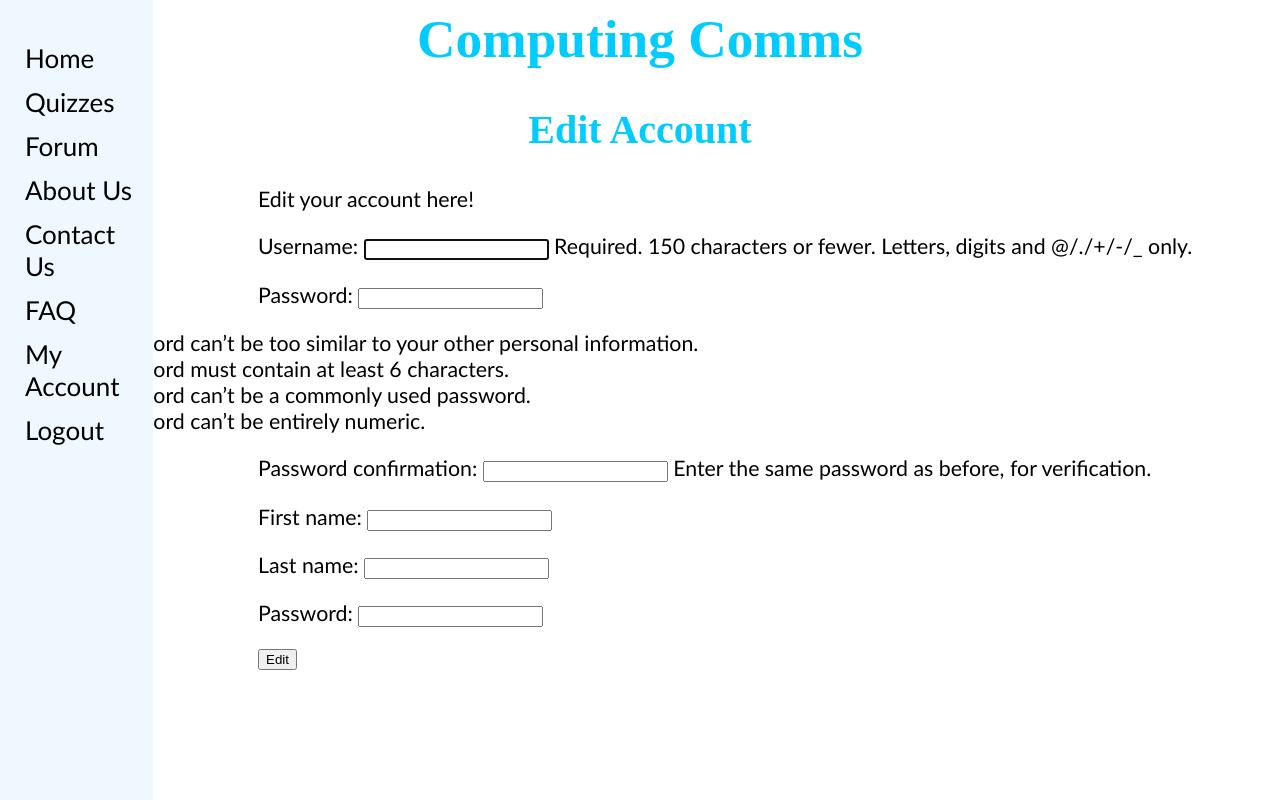
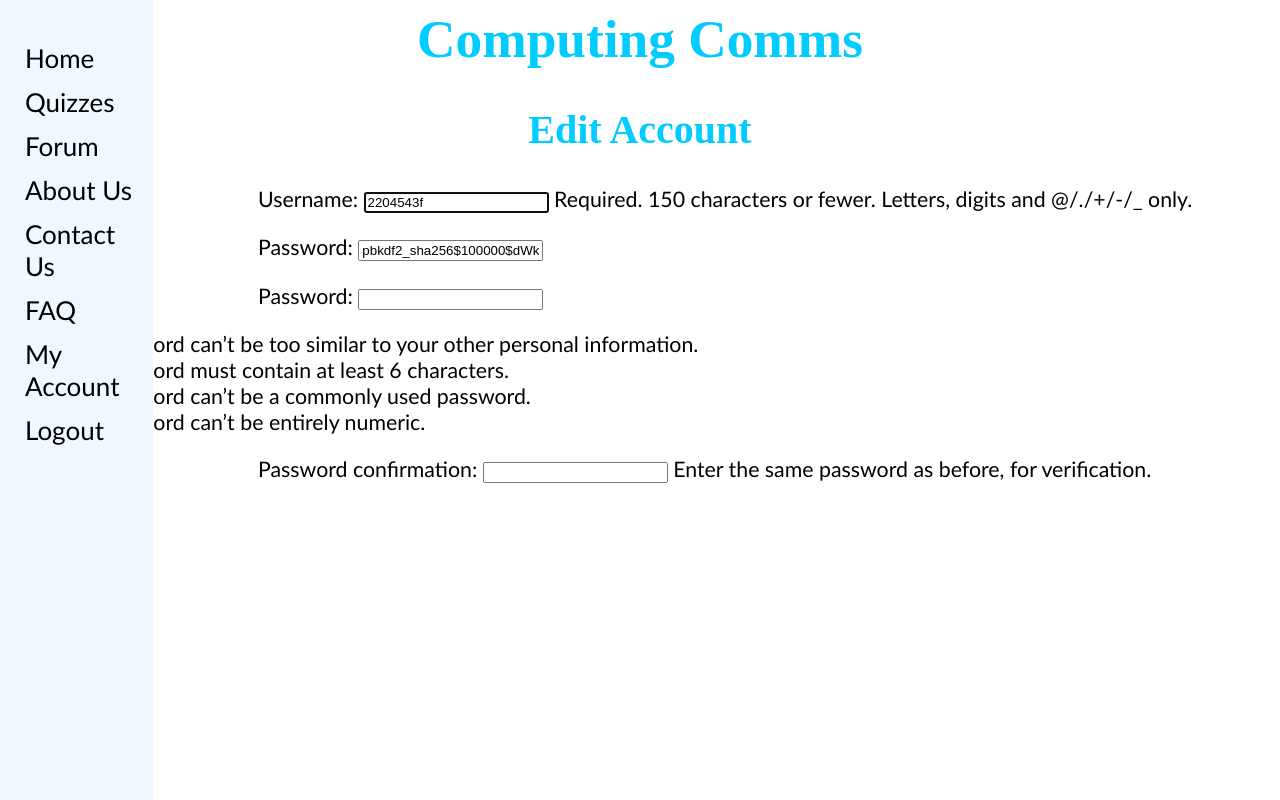
Before and after one commit to amygillies/computing_comms_project, a Django app: page /computingcomms/edit_account/ in a window 1280 px wide. Run offline with Django 3.2, Linux system fonts and the light colour scheme; a user stored in the database is signed in.

Commit message:
Edit account working - Hannah

```diff
--- a/computingcomms/forms.py
+++ b/computingcomms/forms.py
@@ -33,18 +33,6 @@ class ForumQuestionForm(forms.ModelForm):
         fields = ('question',)
 
 class UpdateProfile(UserCreationForm):
-    password = forms.CharField(widget=forms.PasswordInput())
     class Meta:
         model = User
-        fields = ('username', 'password1', 'password2', 'first_name', 'last_name',)
-
-
-    def save(self, commit=True):
-        user = super(UpdateProfile, self).save(commit=False)
-        user.first_name = self.cleaned_data['first_name']
-        user.last_name = self.cleaned_data['last_name']
-
-        if commit:
-            user.save()
-
-        return user
+        fields = ('username', 'password', )
--- a/computingcomms/views.py
+++ b/computingcomms/views.py
@@ -92,19 +92,18 @@ def add_image(request):
 
 def add_comment(request):
     registered = False
-
     comment_form = CommentForm()
-
     if request.method == 'POST':
         comment_form = CommentForm(request.POST)
+        question = request.POST.get('question')
+        print (comment_form.is_valid())
 
         if comment_form.is_valid():
 
             user = request.user
-            post = request.post
             comment = comment_form.save(commit=False)
             comment.user = user
-            comment.post = post
+            comment.post_id = question
             comment.save()
             # redirect if the thing succeeded.
             return render(request, 'computingcomms/forum.html', {'comment_form': comment_form, 'registered': registered,})
@@ -148,13 +147,16 @@ def sign_out(request):
 def edit_account(request):
 
     if request.method == 'POST':
-        form = UpdateProfile(request.POST)
-        form.actual_user = request.user
+        form = UpdateProfile(request.POST, instance=request.user)
+
         if form.is_valid():
             form.save()
-            return HttpResponseRedirect(reverse('my_account'))
+            return HttpResponseRedirect(reverse('login'))
+        else:
+            return HttpResponseRedirect(reverse('edit_account'))
+
     else:
-        form = UpdateProfile()
+        form = UpdateProfile(instance=request.user)
 
     return render(request, 'computingcomms/edit_account.html',{'form' : form})
 
--- a/templates/computingcomms/add_comment.html
+++ b/templates/computingcomms/add_comment.html
@@ -23,7 +23,7 @@
 {% block body_block %}
 <center>
 
-	<form id = "forum_form" method = "post" action = "{% url 'add_comment' %} enctype = "multipart/form-data">
+	<form action = "{% url 'add_comment' %} method = "post">
 
 	{% csrf_token %}
 
--- a/templates/computingcomms/edit_account.html
+++ b/templates/computingcomms/edit_account.html
@@ -21,21 +21,19 @@
 
 
 {% block body_block %}
-<p>
-{% if edited %}
-	You have edited your account!
-        <a href= "{% url 'home' %}">Return to My Account.</a><br>
-{% else %}
-	Edit your account here!
-	<p><form id = "form" method = "post" action = "{% url 'edit_account' %} enctype = "multipart/form-data">
+
+	<div class="container">
+	<form method = "post">
 
 	{% csrf_token %}
 
-	<p>{{ form.as_p }}
+	{{ form.as_p }}
 
-	<p><input type = "submit" name= "submit" value = "Edit" />
+	<input type = "submit" name= "Submit" value = "Edit" />
 	</form>
-</p>
-{% endif %}
+
+
+
+</div>
 
 {% endblock %}
--- a/templates/computingcomms/forum.html
+++ b/templates/computingcomms/forum.html
@@ -34,10 +34,6 @@
 			<p id="user">{{ post.user }}</p>
                         {% if post.picture %}
 			    <p><img src="{{ MEDIA_URL }}{{ post.picture }}" alt="no image"></p>
-                        {% else %}
-                            <div>
-                            <strong>No picture uploaded!</strong>
-                            </div>
                         {% endif %}
 			{% if comments %}
 				<ul>
```
Also changed, not shown: computingcomms/migrations/0004_auto_20180321_1231.py (added), db.sqlite3, media/forum_images/cat_NSYoJCy.jpg (added), media/profile_images/cat_QVRzeAV.jpg (added), media/profile_images/cat_qOfNtmi.jpg (added).
